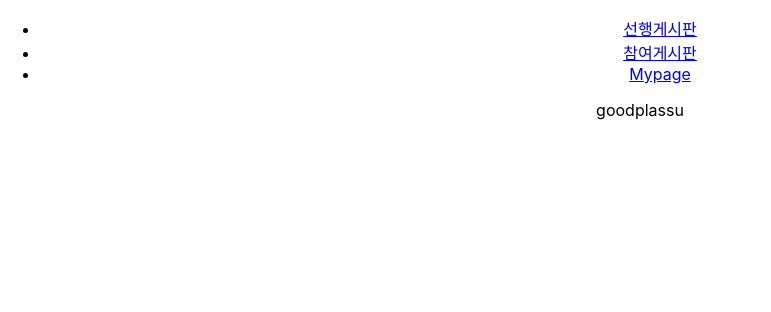
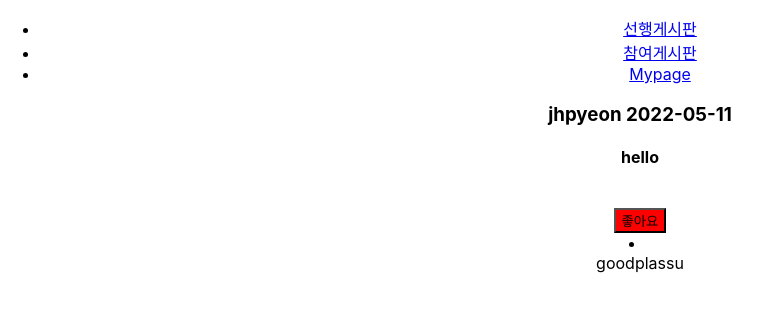
Before and after one commit to GoodPlaSSU/GoodPlaSSU-Frontend, a React (Create React App) app in the folder goodplassu/: page /PostView in a window 1280 px wide. Shown: the top 312 px of the page, without its empty margins (0-771 px from the left). Built offline with nearby package versions, Linux system fonts and the light colour scheme.

Commit message:
clickBoard goto

```diff
--- a/goodplassu/src/components/Navigation.js
+++ b/goodplassu/src/components/Navigation.js
@@ -3,8 +3,8 @@ import { Link } from "react-router-dom";
 
 const Navigation = () => {
     return(
-    <header>
-    <nav>
+    <header className="GSHeader">
+    <nav className="">
         <ul>
             <li>
                 <Link to="/">선행게시판</Link>
--- a/goodplassu/src/components/Routers.js
+++ b/goodplassu/src/components/Routers.js
@@ -18,7 +18,7 @@ const Routers = ({IsLoggedIn}) => {
                     <Route path='/' element={<Home />}></Route>
                     <Route path='/MyPage' element={<MyPage />}></Route>
                     <Route path='/CPostList' element={<CPostList/>}></Route>
-                    <Route path='/BoardView' element={<SPostView/>}></Route>
+                    <Route path='/PostView' element={<SPostView/>}></Route>
 
                 </>
                 ): ( //로그인 되어있지 않으면 로그인화면
--- /dev/null
+++ b/goodplassu/src/cssfiles/sPostView.css
@@ -0,0 +1,7 @@
+.sPostView{
+    text-align: center;
+}
+
+.CheerButton{
+    background-color: red;
+}
--- a/goodplassu/src/routes/Home.js
+++ b/goodplassu/src/routes/Home.js
@@ -8,7 +8,30 @@ const Home = (userKeyInfo) => {
     //tag, cursor값 쿼리스트링으로 보낼것
     const boardTag=0; //tag=0 =>선행게시판
     const [content, setContent] = useState("");//글입력 설정용
-    const [boards, setBoards] = useState([{}]); //타임라인 배열
+    const [boards, setBoards] = useState([{
+        id :1,
+        name:"jhpyeon",
+        user_key:1,
+        content:"hello goodplassu",
+        image:"",
+        view_count:0,
+        cheer_count:0,
+        created_at:"2022-05-11",
+        updated_at:"2022-05-11",
+        tag: 0
+    },
+    {
+        id :2,
+        name:"mjkim",
+        user_key:2,
+        content:"hello ssudo",
+        image:"",
+        view_count:0,
+        cheer_count:0,
+        created_at:"2022-05-12",
+        updated_at:"2022-05-12",
+        tag: 0
+    }]); //타임라인 배열
     const navigate= useNavigate();
 
     const onSubmit= (event) =>{
@@ -25,17 +48,22 @@ const Home = (userKeyInfo) => {
 
     }
     const getBoards = async()=>{
-        const myboards = await axios.get('testData/boardTest.json');
+        //const myboards = await axios.get('testData/boardTest.json');
         //db에서 게시글 받아옴
-        console.log(myboards.data.boards);
-        setBoards(myboards.data); //받은 배열 boards에 저장
+        //console.log(myboards.data.boards);
+        //setBoards(myboards.data); //받은 배열 boards에 저장as
+        // await axios.get('testData/boardTest.json').then(response=>{
+        //     setBoards(response.data);
+        // });
         console.log(boards);
     };
     const onBoardClick=async()=>{
         navigate("/PostView"); //글 클릭시 postview함수 페이지로 이동
+        console.log("clicked ");
     }
     useEffect(()=>{
         getBoards();
+        console.log(boards);
     },[]);
     return (
         //글 입력하고 전송하는 페이지 뷰.
@@ -49,11 +77,13 @@ const Home = (userKeyInfo) => {
             <div>
 
                 {/* 타임라인 표시 부분. map는 객체 늘어놓는함수*/}
-                {/* {boards.map((content) => (
-                    <span key={""} onClick={onBoardClick}>
-                    <h4>{boards}</h4>
+                {boards.map((board) => (
+                    <span key={board.id} onClick={onBoardClick}>
+                        <h3>{board.name}</h3>
+                    <h4>{board.content}</h4>
+                    <h5>{board.image}</h5>
                     </span>
-                ))} */}
+                ))}
 
 
             </div>
--- a/goodplassu/src/routes/myPage.js
+++ b/goodplassu/src/routes/myPage.js
@@ -1,4 +1,4 @@
-import React, { useEffect, useState } from 'react';
+import React, { Fragment, useEffect, useState } from 'react';
 import { useNavigate } from 'react-router-dom';
 import {useGoolgeLogout} from 'react-google-login';
 import axios from 'axios';
@@ -8,7 +8,7 @@ const MyPage = () => {
     const [userInfo,setUserInfo] = useState({
             id :1,
             name:"jhpyeon",
-            portrait:"",
+            portrait:"https://encrypted-tbn0.gstatic.com/images?q=tbn:ANd9GcQNhbug1ZBlTJmKOdaG61r4JXaEtu59iqygjw&usqp=CAU",
             total_point:100,
             month_point:10
         });
@@ -17,18 +17,25 @@ const MyPage = () => {
         navigate("/"); //버튼 누를 시 루트 페이지로 돌아감
     };
     const getUserInfo=async()=>{
-        setUserInfo(await axios.get(`testData/userTest.json`));
+        // await axios.get(`testData/userTest.json`).then((response)=>{
+        //     setUserInfo(response.data);
+        // })
+        //testdata입력실패
     }
     useEffect( ()=>{getUserInfo();},[])
     return (
         // 마이페이지 레이아웃
         <>
         <h1>MyPage</h1>
-        <img src={userInfo.portrait}/>
-        <div>{userInfo.name}</div>
+        <span className='MPprofile'>
+        <img src={userInfo.portrait} className=""/>
+        <div className=''>{userInfo.name}</div>
+        </span>
+        <span className='MPpoints'>
         <h4>선행 포인트 현황</h4>
-        <div>전체 포인트: {userInfo.total_point}</div>
+        <div className=''>전체 포인트: {userInfo.total_point}</div>
         <div>이달의 포인트: {userInfo.month_point}</div>
+        </span>
         <button onClick={onLogOutClick}>Log out</button>
         </>
     );
--- a/goodplassu/src/routes/sPostView.js
+++ b/goodplassu/src/routes/sPostView.js
@@ -1,47 +1,52 @@
 import axios from 'axios';
 import React, { useState, useEffect } from 'react';
+import '../cssfiles/sPostView.css';
 
 const SPostView = (boardID) => {
     const sPostTag=0;
     const cPostTag=1;
     const testUrl='testData/boardTest'
-    const isCheerClicked=false;
+    var isCheerClicked=false; //디폴트 꺼진상태
     const [boardObject, setBoardObject] = useState( {
-        id : "",
-        name : "",
-        user_key : "",
-        content : "",
-        image1: "", image2: "", image3: "", image4: "",
-        view_count : "",
-        cheer_count : "",
-        created_at : "",
-        updated_At : "",
-        tag : 0,
+        id :1,
+        name:"jhpyeon",
+            user_key:1,
+            content:"hello",
+            image1:"",
+            view_count:0,
+            cheer_count:0,
+            created_at:"2022-05-11",
+            updated_at:"2022-05-11",
+            tag: 0
     });
-    axios.get("",{params:{id : boardID}});
-    axios.get({
-        params:{id:boardObject.id}
-    });
-    setBoardObject(
-
-    );
+    //axios.get(testUrl);
+    useEffect(()=>{
+        // axios.get(`${testUrl}/${boardID}`,{id:boardObject.id},
+        //     {tag: sPostTag}).then((response)=>{
+        //         setBoardObject(response.data);
+        //     })
+    },[]);
     const onCheerClick=async()=>{
-        axios.patch("",{isOn: isCheerClicked, user_key:"", board_key:""})
+        console.log(isCheerClicked);
+        // axios.post(`/api/board/cheer-count/remove/${boardID}`
+        // ,{isOn: isCheerClicked, user_key:"", board_key:""})
         isCheerClicked = !isCheerClicked;
     }
     return (
-        <dlv>
-            {boardObject.name} {boardObject.created_at}
-            {boardObject.content}
+        <div className='sPostView'>
+            <span className='PostView'>
+            <h3>{boardObject.name} {boardObject.created_at}</h3>
+            <h4>{boardObject.content}</h4>
             <div>
                 <img src={boardObject.image1}/>
                 <img src={boardObject.image2}/>
                 <img src={boardObject.image3}/>
                 <img src={boardObject.image4}/>
             </div>
-            <button onClick={onCheerClick}>좋아요</button>
-        </dlv>
-
+            <button className='CheerButton' onClick={onCheerClick}>좋아요</button>
+            </span>
+            <li></li>
+        </div>
     );
 };
 
```
